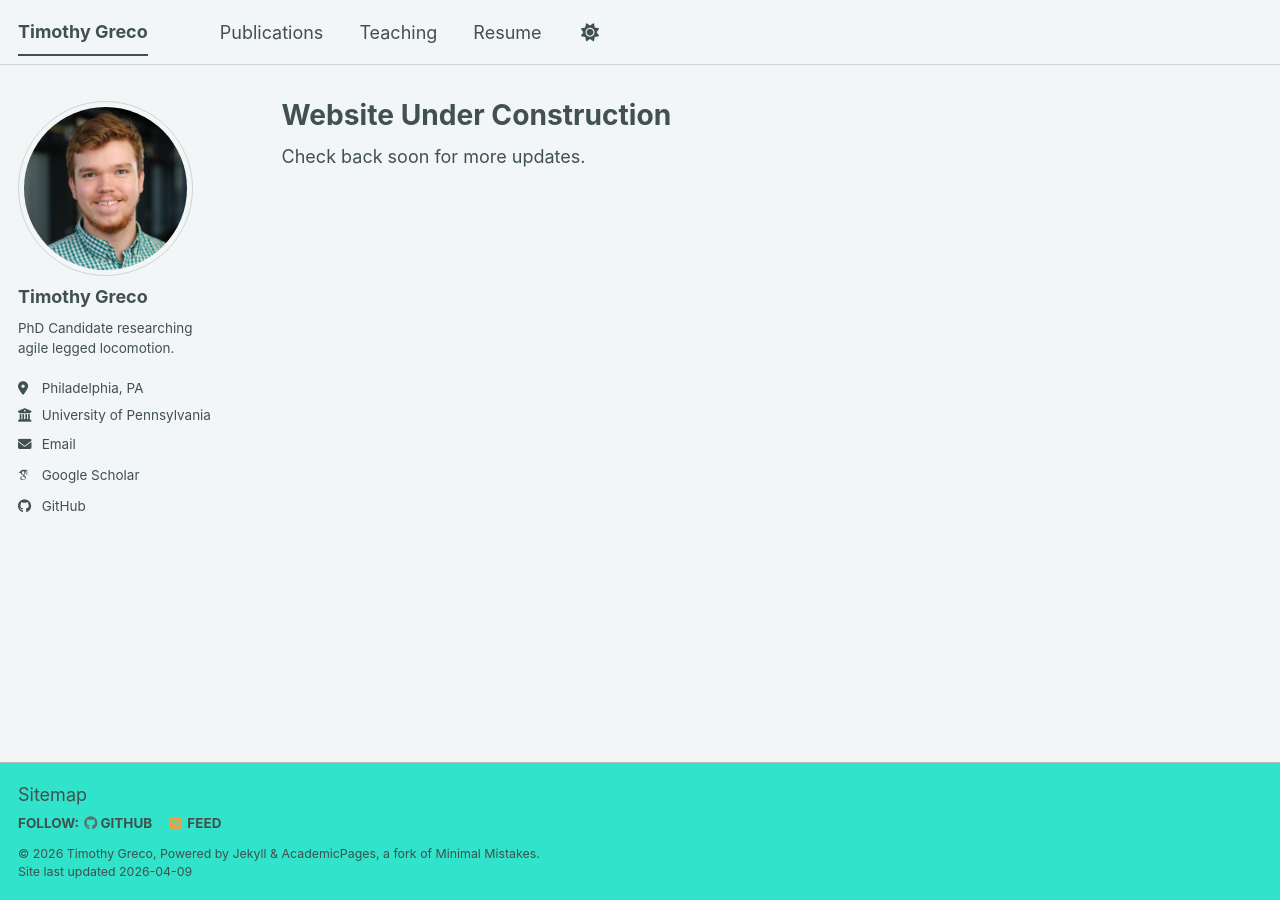
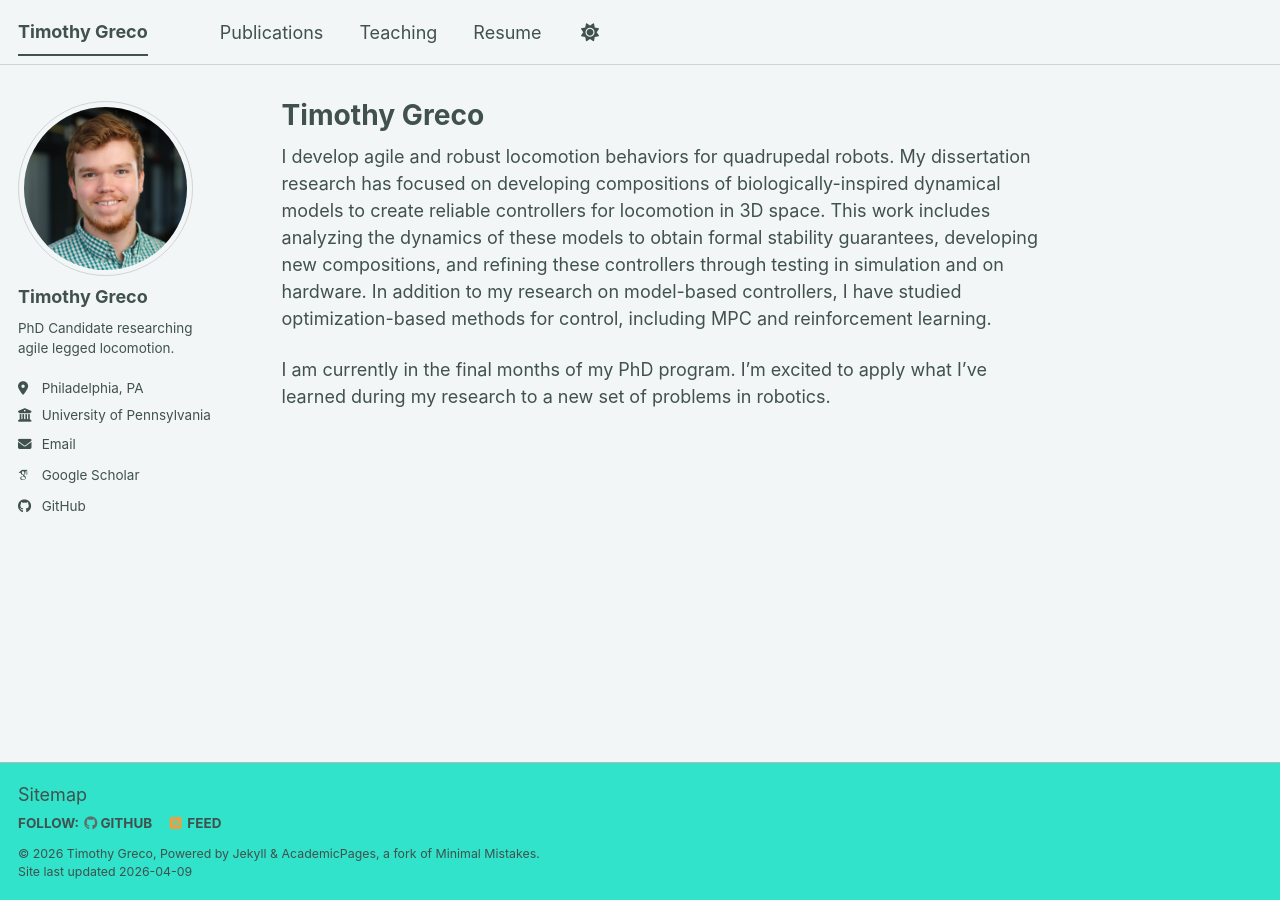
Before and after one commit to tmgreco/tmgreco.github.io, a Jekyll site: the page built from _pages/about.md, in a window 1280 px wide. Built offline with Jekyll 4.4.1, drawn with Linux system fonts in a browser that asks for light colours; some web fonts are replaced; a script bundle is joined from its source files by our own code; library files that are not in the unit come from our copies.

Commit message:
Final tweaks for now, readthrough and add links tomorrow morning

```diff
--- a/_pages/about.md
+++ b/_pages/about.md
@@ -1,10 +1,25 @@
 ---
 permalink: /
-title: "Website Under Construction"
+title: "Timothy Greco"
 author_profile: true
 redirect_from:
   - /about/
   - /about.html
 ---
 
-Check back soon for more updates.
+I develop agile and robust locomotion behaviors for quadrupedal robots.  My dissertation research has focused on developing compositions of biologically-inspired dynamical models to create reliable controllers for locomotion in 3D space.  This work includes analyzing the dynamics of these models to obtain formal stability guarantees, developing new compositions, and refining these controllers through testing in simulation and on hardware.  In addition to my research on model-based controllers, I have studied optimization-based methods for control, including MPC and reinforcement learning.
+
+I am currently in the final months of my PhD program.  I'm excited to apply what I've learned during my research to a new set of problems in robotics.
+
+<!-- I develop agile and robust locomotion behaviors for quadrupdal robots via compositions of biologically-inspired dynamical models.  My dissertation research has focused on applying this approach to develop controllers that stabilize motion in 3-dimensional space, building on prior work that focused on planar models.  The goal of this work is to create a set of interoperable and analytically-tractable template controllers that can be used as building blocks to construct behaviors that accomplish a variety of locomotion tasks in the real world.  In addition to this experience with model-based controllers, I have studied optimization-based methods, including MPC and reinforcement learning.
+
+After I finish up my PhD at the University of Pennsylvania, I'm hoping to continue to develop creative solutions to problems in robotics. -->
+<!--
+Typically 2-3 paragraphs summarizing current work and background.  Here's how I'm thinking of structuring it:
+
+
+Paragraph 1: current work -- biologically inspired robotics, understanding how animals move and developing controllers for quadrupedal robots based on those models.  Mention coursework in optimization and side projects on RL.
+
+Paragraph 2: broader background -- hoping to continue to develop creative solutions to problems in robotics.  Excited for interdisciplinary collaboration.
+
+ -->
```
Also changed, not shown: _publications/2026-04-19-3D_Templates.md (+1 -1 lines), _publications/2026-04-19-Hopf.md (+1 -1 lines).
